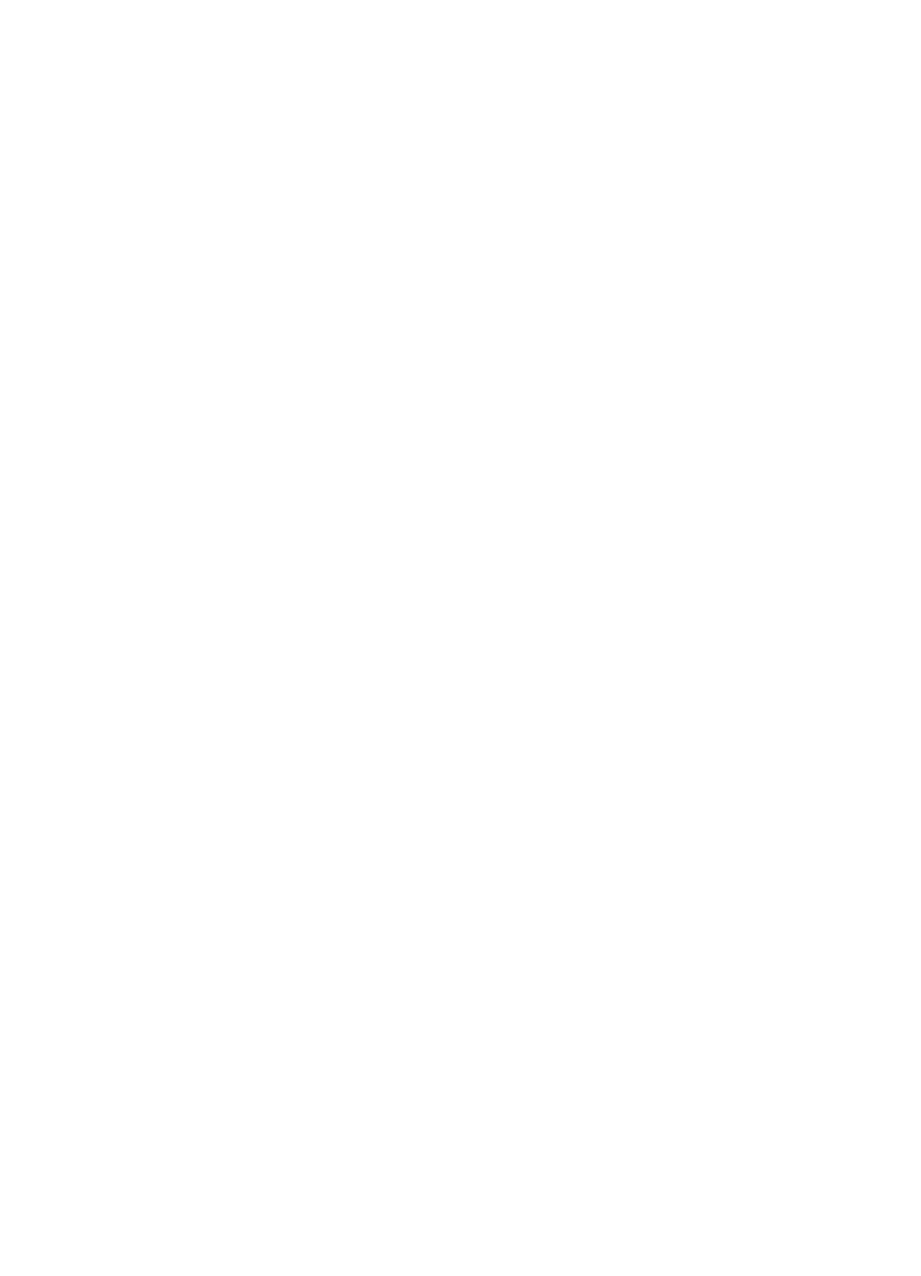
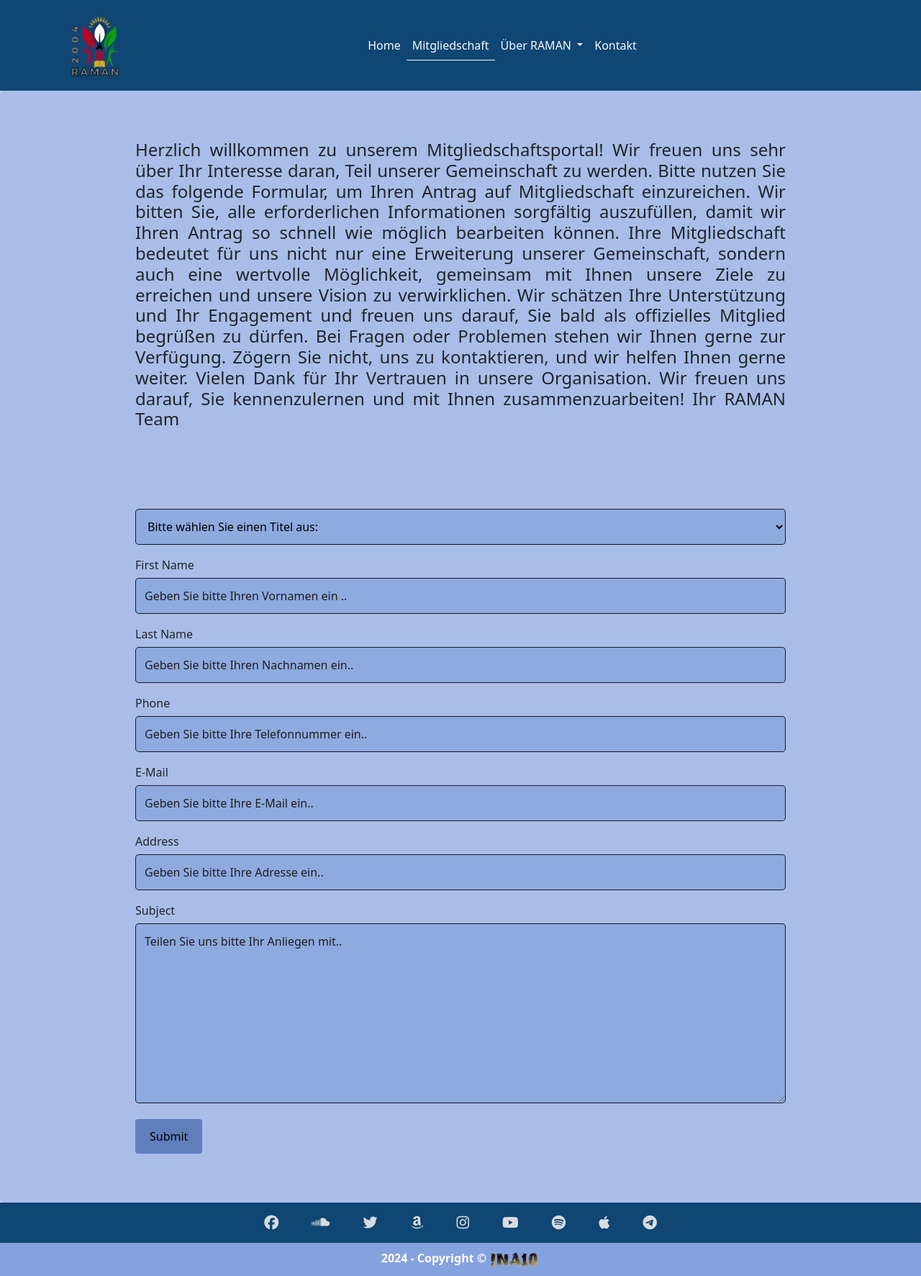
Before and after one commit to Mo-Inalo/raman.world, a PHP site: page /mitgliedschaft.php in a window 1280 px wide. Before the commit the page is empty. Shown: the whole page at 72% size. Before the commit the page ends 800 px from the top, so only its background shows below. Run offline with PHP 8.4, Linux system fonts and the light colour scheme; some libraries are stand-ins or nearby versions.

Commit message:
rebiulding

```diff
--- a/contact.php
+++ b/contact.php
@@ -11,7 +11,7 @@ include "templates/nav.php"
 
 <div class="containercontact">
 
-    <div   class="p-md-5" style="max-width: 800px ; margin-left: auto; margin-right: auto">
+    <div   class="p-md-5" style="max-width: 880px ; margin-left: auto; margin-right: auto">
         <h4 style = "text-align: justify ; display: block"  >
             Wir freuen uns über Ihr Interesse an unserem Verein und stehen Ihnen gerne zur Verfügung. Bitte nutzen Sie
             das untenstehende Formular, um mit uns in Kontakt zu treten. Teilen Sie uns Ihre Fragen, Anregungen, oder
--- a/css_my/stylesheet.css
+++ b/css_my/stylesheet.css
@@ -118,8 +118,8 @@ textarea::placeholder{
 
 /* Style the submit button with a specific background color etc */
 input[type=submit] {
-    background-color: #04AA6D;
-    color: white;
+    background-color: rgba(11, 51, 136, 0.46) !important;
+    color: black;
     padding: 12px 20px;
     border: none;
     border-radius: 4px;
--- a/mitgliedschaft.php
+++ b/mitgliedschaft.php
@@ -1 +1,78 @@
 <?php
+include "templates/header.php"
+?>
+
+
+<?php
+include "templates/nav.php"
+?>
+
+
+
+    <div class="containercontact">
+
+        <div   class="p-md-5" style="max-width: 1000px ; margin-left: auto; margin-right: auto">
+            <h4 style = "text-align: justify ; display: block"  >
+                Herzlich willkommen zu unserem Mitgliedschaftsportal! Wir freuen uns sehr über Ihr Interesse daran, Teil
+                unserer Gemeinschaft zu werden. Bitte nutzen Sie das folgende Formular, um Ihren Antrag auf Mitgliedschaft
+                einzureichen. Wir bitten Sie, alle erforderlichen Informationen sorgfältig auszufüllen, damit wir Ihren
+                Antrag so schnell wie möglich bearbeiten können.
+
+                Ihre Mitgliedschaft bedeutet für uns nicht nur eine Erweiterung unserer Gemeinschaft, sondern auch eine
+                wertvolle Möglichkeit, gemeinsam mit Ihnen unsere Ziele zu erreichen und unsere Vision zu verwirklichen.
+                Wir schätzen Ihre Unterstützung und Ihr Engagement und freuen uns darauf, Sie bald als offizielles Mitglied begrüßen zu dürfen.
+
+                Bei Fragen oder Problemen stehen wir Ihnen gerne zur Verfügung. Zögern Sie nicht, uns zu kontaktieren,
+                und wir helfen Ihnen gerne weiter.
+
+                Vielen Dank für Ihr Vertrauen in unsere Organisation. Wir freuen uns darauf, Sie kennenzulernen und mit Ihnen zusammenzuarbeiten!
+
+                Ihr RAMAN Team
+            </h4>
+        </div>
+
+        <form action="https://formsubmit.co/123d@hotmail.com" method="POST" class="p-md-5" style="max-width: 1000px ; margin-left: auto; margin-right: auto">
+
+            <select name="title" required
+                    onfocus="this.size=8;"
+                    onblur="this.size=0;"
+                    onchange="this.size=1;
+                this.blur()">
+                <option>Bitte wählen Sie einen Titel aus: </option>
+                <option>Herr </option
+                <option>Frau</option>
+                <option>Diverse</option>
+                <option>Dr</option>
+                <option>Prof</option>
+                <option>Prof Dr</option>
+                <option>Sonstiges ..</option>
+            </select>
+
+
+
+            <label for="fname">First Name</label>
+            <input type="text" id="fname" name="firstname" placeholder="Geben Sie bitte Ihren Vornamen ein .." required>
+
+            <label for="lname">Last Name</label>
+            <input type="text" id="lname" name="lastname" placeholder="Geben Sie bitte Ihren Nachnamen ein.." required>
+
+            <label for="tele">Phone</label>
+            <input type="text" id="tele" name="tele" placeholder="Geben Sie bitte Ihre Telefonnummer ein.." required>
+
+            <label for="email">E-Mail</label>
+            <input type="text" id="email" name="email" placeholder="Geben Sie bitte Ihre E-Mail ein.." required>
+
+            <label for="address">Address</label>
+            <input type="text" id="address" name="address" placeholder="Geben Sie bitte Ihre Adresse ein..">
+
+            <label for="subject">Subject</label>
+            <textarea id="subject" name="subject" placeholder="Teilen Sie uns bitte Ihr Anliegen mit.." style="height:250px" required></textarea>
+
+            <input type="submit" value="Submit" style="background: rgba(44,44,44,0.78)">
+
+
+    </div>
+
+<?php
+include "templates/footer.php"
+?>
```
